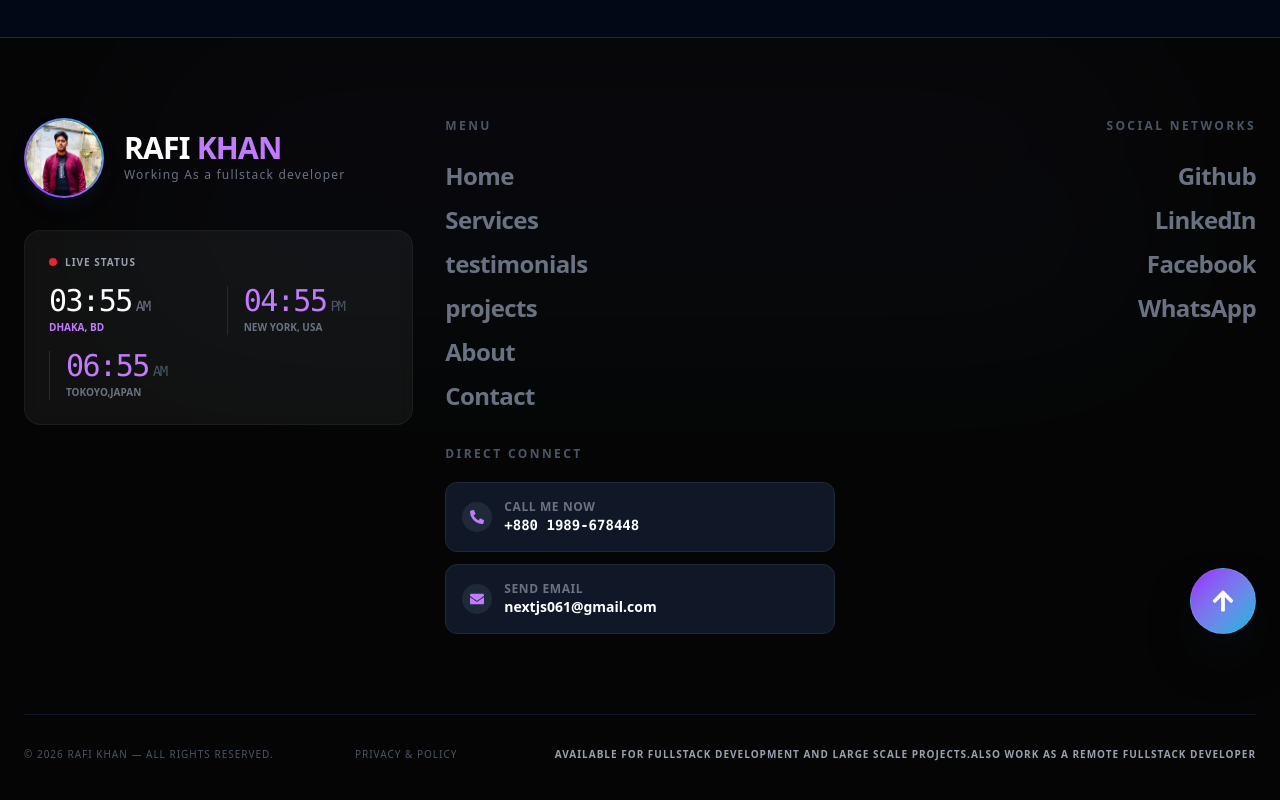
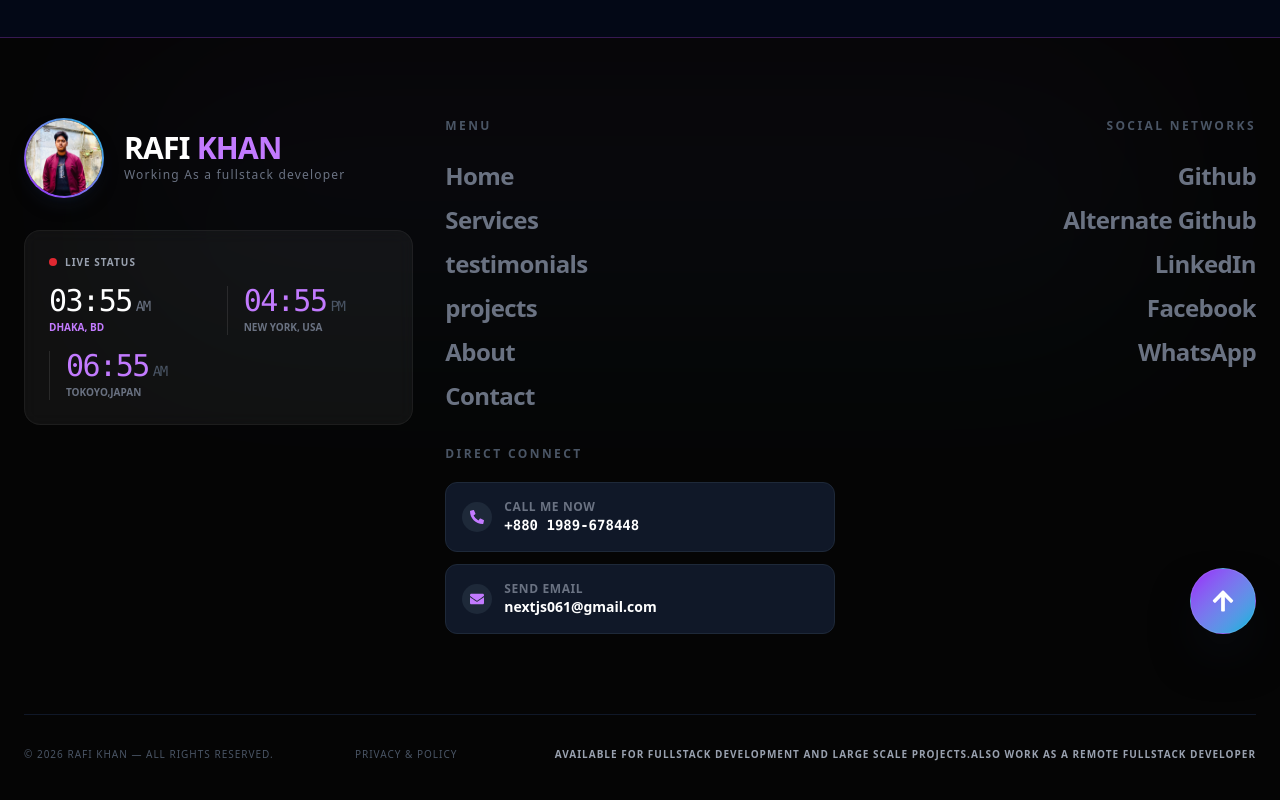
Before and after one commit to MdRafiKhan738/RafiKhan, a Next.js app in the folder frontend/: page /projects in a window 1280 px wide. Shown: the part 3020-3820 px from the top of the page. Built offline with nearby package versions, Linux system fonts and the light colour scheme.

Commit message:
Update footer.jsx

```diff
--- a/frontend/app/pagescomponents/footer.jsx
+++ b/frontend/app/pagescomponents/footer.jsx
@@ -277,7 +277,8 @@ useEffect(() => {
              <div className="w-full text-left md:text-right">
                 <h3 className="text-xs uppercase tracking-[0.2em] font-bold text-gray-600 mb-6">Social Networks</h3>
                 <div className="flex flex-col space-y-2 md:items-end">
-                  <SwipeText label="Github" href="https://github.com/MdRafiKhan738" themeColor={theme.text} alignRight />
+                  <SwipeText label="Github" href="https://github.com/rafihushen01" themeColor={theme.text} alignRight />
+                                    <SwipeText label="Alternate Github" href="https://github.com/MdRafiKhan738" themeColor={theme.text} alignRight />
                   <SwipeText label="LinkedIn" href="https://www.linkedin.com/in/rafi-khan-25649a37b/" themeColor={theme.text} alignRight />
                   <SwipeText label="Facebook" href="https://www.facebook.com/rafi.hossian.71" themeColor={theme.text} alignRight />
                   <SwipeText label="WhatsApp" href="https://wa.me/8801989678448" themeColor={theme.text} alignRight />
```
